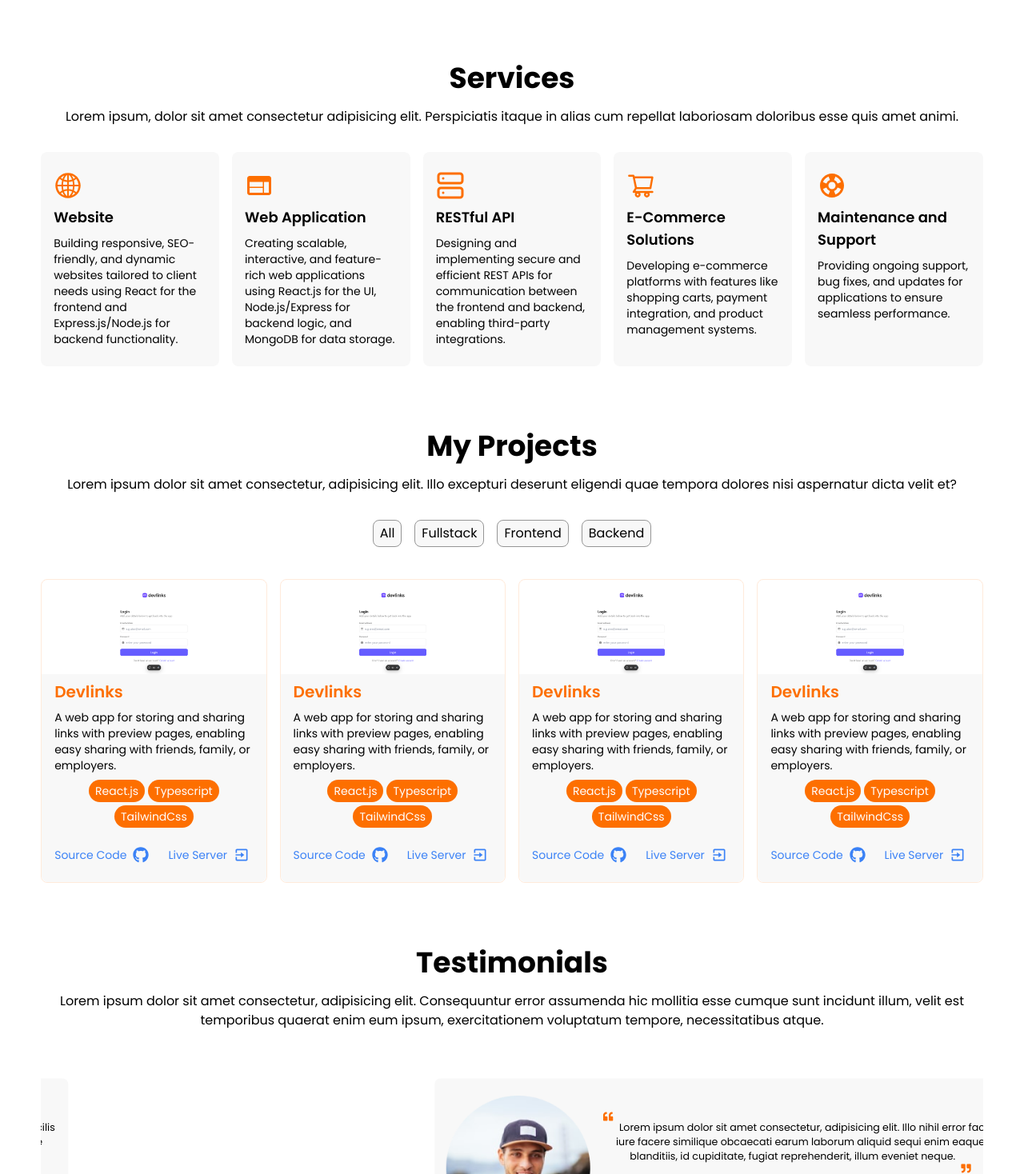
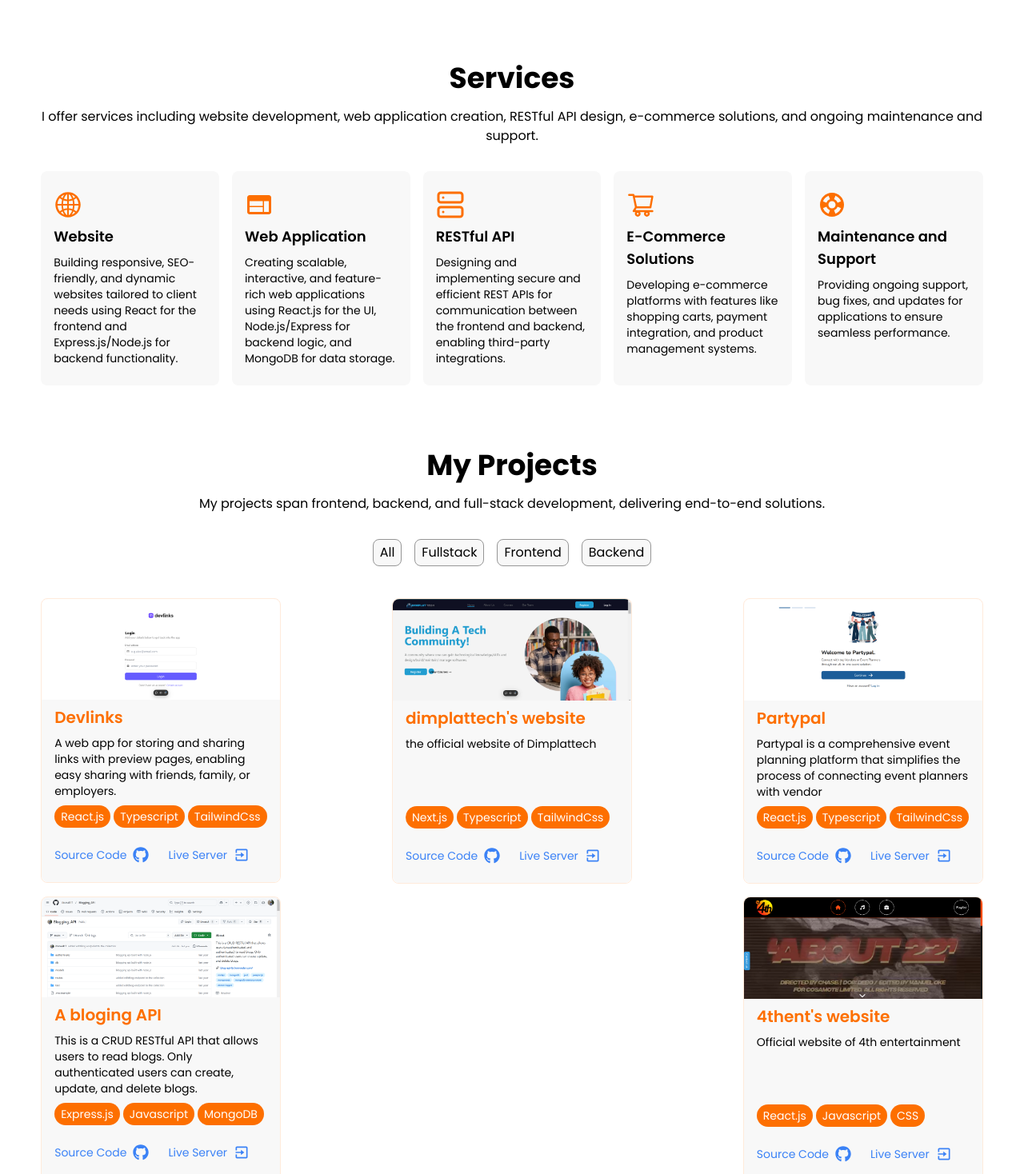
Before and after one commit to Jbsmall17/Portfolio-website, a React (Vite) app in the folder portfolio/: page / in a window 1280 px wide. Shown: the part 1242-2710 px from the top of the page at 80% size. Built offline with nearby package versions, Linux system fonts and the light colour scheme.

Commit message:
adding relevent content to the website

```diff
--- a/portfolio/src/components/About.jsx
+++ b/portfolio/src/components/About.jsx
@@ -88,7 +88,9 @@ export default forwardRef (function About(_,ref) {
           viewport={{once:true}}
           className='flex-1'>
             <p className='text-2xl lg:text-3xl xl:text-4xl text-center md:text-start text-black dark:text-white font-semibold mb-4'>About Me</p>
-            <p className='mb-2 text-sm lg:text-base text-center md:text-start font-light lg:font-normal text-black dark:text-white '>Lorem ipsum dolor sit amet consectetur adipisicing elit. Ab veniam dolorum officia animi non qui natus eligendi magni earum nisi quisquam minus expedita id, deserunt voluptates officiis harum sequi nobis?</p>
+            <p className='mb-2 text-sm lg:text-base text-center md:text-start font-light lg:font-normal text-black dark:text-white '>
+              I'm a web developer skilled in HTML, CSS, JavaScript, React, Tailwind CSS, Node.js, Express, and Git, creating responsive designs and efficient backend systems for impactful digital experiences.
+            </p>
             <div className='grid grid-cols-2 gap-x-4 lg:gap-x-6 xl:gap-x-8'>
                 <div>
                     <p className='text-base lg:text-xl text-black dark:text-white font-semibold'>Javascript</p>
--- a/portfolio/src/components/Header.jsx
+++ b/portfolio/src/components/Header.jsx
@@ -42,7 +42,6 @@ export default forwardRef (function Header({aboutMeRef,serviceRef,projectRef,tes
 
     useEffect(()=>{
         const scrollDistance = () =>{
-            // console.log(window.scrollY)
             if(headerRef.current){
                 if(window.scrollY > 50){
                     headerRef.current.classList.add("fixed")
@@ -58,7 +57,6 @@ export default forwardRef (function Header({aboutMeRef,serviceRef,projectRef,tes
     },[])
 
     useEffect(()=>{
-        console.log(window.innerWidth)
         const resizeHandler = ()=>{
             if(window.innerWidth < 768)
             setFirstRenderer(true)
--- a/portfolio/src/components/Hero.jsx
+++ b/portfolio/src/components/Hero.jsx
@@ -13,8 +13,11 @@ export default function Hero() {
             className='flex-1 flex flex-col items-center md:items-start'>
             <p className='text-base text-center md:text-start lg:text-xl text-black dark:text-white font-semibold'>Hi I am <br /><span className='text-[#fd6f00]'>Alao Abdulmusawwir Ajibola</span></p>
             <p className='text-3xl lg:text-4xl xl:text-5xl text-black dark:text-white font-bold'>Fullstack</p>
-            <p className='text-3xl lg:text-4xl xl:text-5xl text-black dark:text-white font-bold ml-0 md:ml-12 lg:ml-16 xl:ml-20 mb-4 lg:mb-6 xl:mb-8'>Developer</p>
-            <p className='mb-4 text-sm lg:text-base text-center md:text-start font-light lg:font-normal text-black dark:text-white'>Lorem, ipsum dolor sit amet consectetur adipisicing elit. Recusandae est aspernatur exercitationem saepe voluptatibus quia deserunt, necessitatibus vel, reprehenderit eum itaque dicta, a veritatis quis ea debitis alias. Quibusdam, adipisci!</p>
+            <p className='text-3xl lg:text-4xl xl:text-5xl text-black dark:text-white font-bold ml-0 md:ml-12 lg:ml-16 xl:ml-20 mb-4 lg:mb-4 xl:mb-6'>Developer</p>
+            <p className='mb-4 text-sm lg:text-base text-center md:text-start font-light lg:font-normal text-black dark:text-white'>
+                A skilled MERN stack developer with 3 years of experience crafting visually stunning websites and dynamic web applications that bring brand stories to life.
+                I excel at building robust, efficient servers to power the logic and functionality behind seamless operations
+            </p>
             <a href='https://www.github.com/Jbsmall17' target="_blank">
             <button className='h-[32px] lg:h-[40px] w-[100px] lg:w-[105px] text-sm lg:text-base text-white bg-[#fd6f00] flex justify-center items-center rounded-sm hover:bg-white hover:text-[#fd6d00] hover:border hover:border-[#fd6d00] transition-all duration-500'>
                 Hire Me
--- a/portfolio/src/components/Project.jsx
+++ b/portfolio/src/components/Project.jsx
@@ -10,14 +10,14 @@ export default function Project({image,name,desc,stack,sourceCode,liveServer}) {
       transition={{delay: 0.3,type: "tween", ease:"easeIn" }}
       whileInView={{y:"0",opacity:1}}
       viewport={{once:true}}
-      className='max-w-[300px] xl:flex-1 w-full border border-[#ffebdb] rounded-lg'>
+      className='max-w-[300px] w-full border border-[#ffebdb] rounded-lg self-start'>
       <div className='text-center rounded-tl-lg rounded-tr-lg bg-[#ffebdb] flex justify-center'>
         <img className='block rounded-tl-lg rounded-tr-lg block h-full w-full' src={image} />
       </div>
       <div className='bg-[#f8f8f8] rounded-bl-lg rounded-br-lg px-4 pt-2 pb-2'>
         <p className='mb-2 text-xl font-semibold text-[#fd6f00]'>{name}</p>
-        <p className='text-sm mb-2'>{desc}</p>
-        <div className='mb-6 flex flex-row justify-center gap-1 flex-wrap'>
+        <p className='text-sm mb-2 min-h-[80px]'>{desc}</p>
+        <div className='mb-6 flex flex-row justify-start gap-1 flex-wrap'>
             {
                 stack.map((tech,idx)=>{
                     return <div key={idx} className='bg-[#fd6f00] text-white text-sm py-1 px-2 rounded-full'>{tech}</div>
--- a/portfolio/src/components/Projects.jsx
+++ b/portfolio/src/components/Projects.jsx
@@ -1,19 +1,27 @@
 import React, { forwardRef } from 'react'
 import Project from './Project'
 import devlinks from "../assets/image/devlinks-preview.png"
+import dimplattech from "../assets/image/dimplattech-preview.png"
+import bloggingAPi from "../assets/image/bloggin-api-preview.png"
+import desserts from "../assets/image/desserts-ecommerce-preview.png"
+import partypal from "../assets/image/partypal-preview.png"
+import thankyoucard from "../assets/image/thank-you-card-preview.png"
+import the4thent from "../assets/image/the4thent-preview.png"
 
 export default forwardRef (function Projects(_,ref) {
   return (
     <section ref={ref} className='mb-10 md:mb-12 lg:mb-16 xl:mb-20'>
         <p className='text-center text-2xl lg:text-3xl xl:text-4xl text-black dark:text-white font-bold mb-4'>My Projects</p>
-        <p className='text-center text-black dark:text-white font-light lg:font-normal text-sm lg:text-base mb-6 lg:mb-8'>Lorem ipsum dolor sit amet consectetur, adipisicing elit. Illo excepturi deserunt eligendi quae tempora dolores nisi aspernatur dicta velit et?</p>
+        <p className='text-center text-black dark:text-white font-light lg:font-normal text-sm lg:text-base mb-6 lg:mb-8'>
+            My projects span frontend, backend, and full-stack development, delivering end-to-end solutions.
+        </p>
         <ul className='flex flex-row flex-wrap justify-center items-center gap-4 mb-6 lg:mb-8 xl:mb-10'>
             <li className='cursor-pointer hover:bg-[#fd6d00] hover:text-white py-1 px-2 rounded-lg border border-[#969696] bg-[#f8f8f8]'>All</li>
             <li className='cursor-pointer hover:bg-[#fd6d00] hover:text-white py-1 px-2 rounded-lg border border-[#969696] bg-[#f8f8f8]'>Fullstack</li>
             <li className='cursor-pointer hover:bg-[#fd6d00] hover:text-white py-1 px-2 rounded-lg border border-[#969696] bg-[#f8f8f8]'>Frontend</li>
             <li className='cursor-pointer hover:bg-[#fd6d00] hover:text-white py-1 px-2 rounded-lg border border-[#969696] bg-[#f8f8f8]'>Backend</li>
         </ul>
-        <div className='flex flex-row justify-center flex-wrap xl:flex-nowrap xl:justify-between gap-4'>
+        <div className='flex flex-row justify-center xl:justify-between flex-wrap gap-4'>
             <Project
                 image={devlinks}
                 name={"Devlinks"}
@@ -23,22 +31,36 @@ export default forwardRef (function Projects(_,ref) {
                 liveServer={"https://link-sharing-webapp.vercel.app/"}
             />
             <Project
-                image={devlinks}
-                name={"Devlinks"}
-                desc={"A web app for storing and sharing links with preview pages, enabling easy sharing with friends, family, or employers."}
-                stack={["React.js","Typescript","TailwindCss"]}
+                image={dimplattech}
+                name={"dimplattech's website"}
+                desc={"the official website of Dimplattech"}
+                stack={["Next.js","Typescript","TailwindCss"]}
+                sourceCode={"https://github.com/Jbsmall17/dimplattech"}
+                liveServer={"https://dimplattech.vercel.app/"}
             />
             <Project
-                image={devlinks}
-                name={"Devlinks"}
-                desc={"A web app for storing and sharing links with preview pages, enabling easy sharing with friends, family, or employers."}
+                image={partypal}
+                name={"Partypal"}
+                desc={"Partypal is a comprehensive event planning platform that simplifies the process of connecting event planners with vendor"}
                 stack={["React.js","Typescript","TailwindCss"]}
+                sourceCode={"https://github.com/midrohuborg/PartyPal"}
+                liveServer={"https://www.partypalnow.com/"}
             />
             <Project
-                image={devlinks}
-                name={"Devlinks"}
-                desc={"A web app for storing and sharing links with preview pages, enabling easy sharing with friends, family, or employers."}
-                stack={["React.js","Typescript","TailwindCss"]}
+                image={bloggingAPi}
+                name={"A bloging API"}
+                desc={"This is a CRUD RESTful API that allows users to read blogs. Only authenticated users can create, update, and delete blogs."}
+                stack={["Express.js","Javascript","MongoDB"]}
+                sourceCode={"https://github.com/Jbsmall17/Blogging_API"}
+                liveServer={"https://blog-api-ljcf.onrender.com/"}
+            />
+            <Project
+                image={the4thent}
+                name={"4thent's website"}
+                desc={"Official website of 4th entertainment"}
+                stack={["React.js","Javascript","CSS"]}
+                sourceCode={"https://github.com/Jbsmall17/The4thEntWebsite"}
+                liveServer={"https://www.the4thent.com"}
             />
         </div>
     </section>
--- a/portfolio/src/components/Services.jsx
+++ b/portfolio/src/components/Services.jsx
@@ -9,7 +9,9 @@ export default forwardRef(function Services(_,ref) {
   return (
     <section ref={ref} className='mb-10 md:mb-12 lg:mb-16 xl:mb-20'>
         <p className='text-center text-black dark:text-white text-2xl lg:text-3xl xl:text-4xl font-bold mb-4'>Services</p>
-        <p className='text-center text-black dark:text-white  font-light lg:font-normal text-sm lg:text-base mb-6 lg:mb-8'>Lorem ipsum, dolor sit amet consectetur adipisicing elit. Perspiciatis itaque in alias cum repellat laboriosam doloribus esse quis amet animi.</p>
+        <p className='text-center text-black dark:text-white  font-light lg:font-normal text-sm lg:text-base mb-6 lg:mb-8'>
+            I offer services including website development, web application creation, RESTful API design, e-commerce solutions, and ongoing maintenance and support.
+        </p>
         <div className='flex flex-row justify-center flex-wrap xl:flex-nowrap xl:justify-between gap-4'>
             <Service
                 icon={<AiOutlineGlobal className='text-4xl group-hover:text-black text-[#fd6f00]' />}
--- a/portfolio/src/components/Testimonials.jsx
+++ b/portfolio/src/components/Testimonials.jsx
@@ -19,7 +19,9 @@ export default forwardRef(function Testimonials(_,ref) {
   return (
     <section ref={ref} className='mb-20'>
         <p className='text-center text-4xl text-black dark:text-white font-bold mb-4'>Testimonials</p>
-        <p className='text-center text-black dark:text-white mb-12'>Lorem ipsum dolor sit amet consectetur, adipisicing elit. Consequuntur error assumenda hic mollitia esse cumque sunt incidunt illum, velit est temporibus quaerat enim eum ipsum, exercitationem voluptatum tempore, necessitatibus atque.</p>
+        <p className='text-center text-black dark:text-white mb-12'>
+            Here are testimonials from professionals I’ve collaborated with in the tech space during my years of practice.
+        </p>
         <Slider {...settings}>
             <Testimonial
                 image={image}
```
